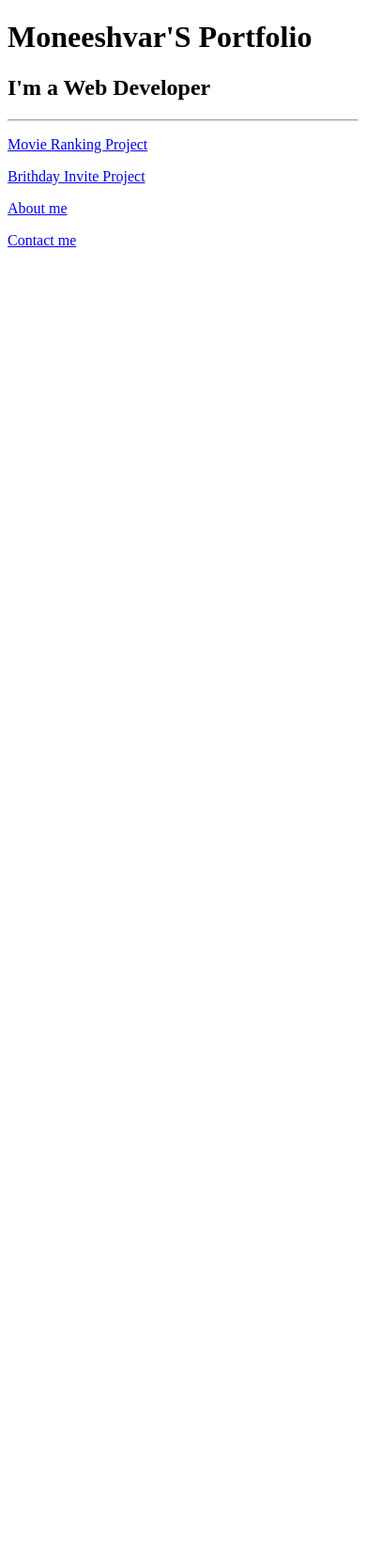
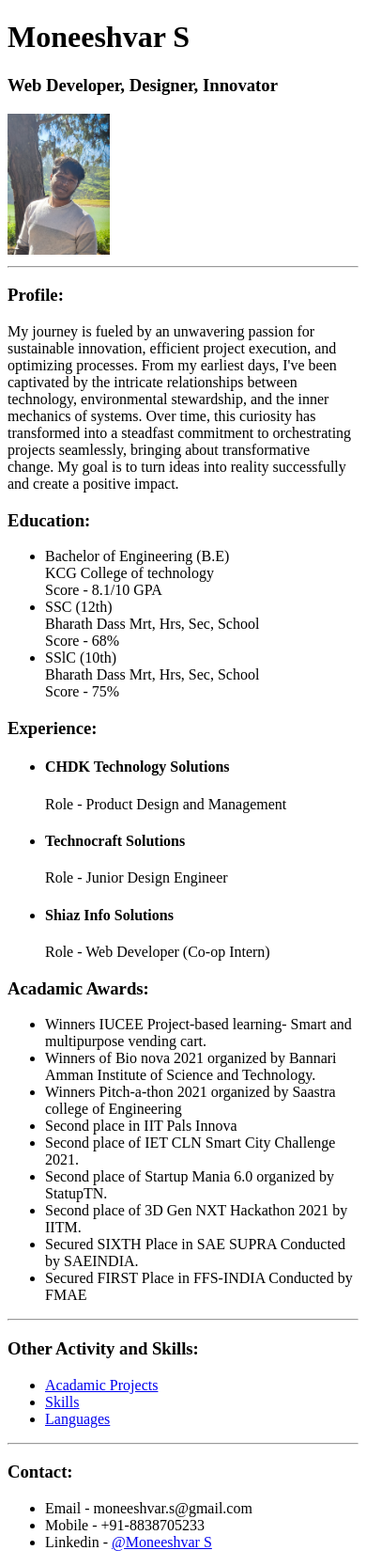
Before and after one commit to Bornzee/html-Portfolio, a plain HTML site: page index.html in a window 390 px wide. Shown: the whole page at 94% size. Before the commit the page ends 844 px from the top, so only its background shows below. Drawn offline with Linux system fonts and the light colour scheme.

Commit message:
Add files via upload

```diff
--- a/index.html
+++ b/index.html
@@ -1,32 +1,88 @@
-<!-- TODO 1: Create the HTML Boilerplate -->
-
-<!-- TODO 2: Add Your previous projects' HTML into the public folder -->
-
-<!-- TODO 3: Take screenshots of your project previews and add the images to the images folder -->
-
-<!-- TODO 4: Add titles/subtitles etc. -->
-
-<!-- TODO 5: Add a link to the project pages -->
-
-<!-- TODO 6: Add images to show the project previews
-HINT for TODO 6: You can use the height attribute set to 200 to make the image smaller:
-https://developer.mozilla.org/en-US/docs/Web/HTML/Element/img#attr-height -->
-
-<!-- TODO 7: Add the Contact Me and About Me page links -->
 <!DOCTYPE html>
 <html lang="en">
 <head>
     <meta charset="UTF-8">
     <meta name="viewport" content="width=device-width, initial-scale=1.0">
-    <title>PortFolio</title>
-    <h1>Moneeshvar'S Portfolio</h1>
-    <h2>I'm a Web Developer</h2>
-    <hr />
+    <title>Moneeshvar</title>
+    <h1>Moneeshvar S</h1>
+    <h3>Web Developer, Designer, Innovator</h3>
+    <img src="./6.jpg" height="150" alt="Moneeshvar portrat pic">
+    <hr>
+
 </head>
 <body>
-    <p><a href="./public/movie-ranking.html">Movie Ranking Project</a></p>
-    <p><a href="./public/birthday-invite.html">Brithday Invite Project</a></p>
-    <p><a href="./public/about.html">About me</a></p>
-    <p><a href="./public/contact.html">Contact me</a></p>
+    <h3>Profile:</h3>
+    <p>My journey is fueled by an unwavering passion for sustainable innovation, efficient project execution, and
+        optimizing processes. From my earliest days, I've been captivated by the intricate relationships between
+        technology, environmental stewardship, and the inner mechanics of systems. Over time, this curiosity has
+        transformed into a steadfast commitment to orchestrating projects seamlessly, bringing about transformative
+        change. My goal is to turn ideas into reality successfully and create a positive impact.
+        </p>
+    <h3>Education:</h3>
+    <ul>
+        <li>Bachelor of Engineering (B.E)<br />
+            KCG College of technology<br />
+            Score - 8.1/10 GPA
+        </li>
+        <li>SSC (12th)<br />
+            Bharath Dass Mrt, Hrs, Sec, School<br />
+            Score - 68%
+        </li>
+        <li>SSlC (10th)<br />
+            Bharath Dass Mrt, Hrs, Sec, School<br />
+            Score - 75%
+        </li>
+    </ul>
+    <h3>Experience:</h3>
+    <Ul>
+        <li><h4>CHDK Technology Solutions</h4>
+            Role - Product Design and Management
+        </li>
+        <li><h4>Technocraft Solutions</h4>
+            Role - Junior Design Engineer
+        </li>
+        <li><h4>Shiaz Info Solutions</h4>
+            Role - Web Developer (Co-op Intern)
+        </li>
+    </Ul>
+    <h3>Acadamic Awards:</h3>
+    <ul>
+        <li>Winners IUCEE Project-based
+            learning- Smart and
+            multipurpose vending cart.</li>
+        <li>Winners of Bio nova 2021
+            organized by Bannari Amman
+            Institute of Science and
+            Technology.</li>
+        <li>Winners Pitch-a-thon 2021
+            organized by Saastra college of
+            Engineering</li>
+        <li>Second place in IIT Pals Innova</li>
+        <li>Second place of IET CLN Smart
+            City Challenge 2021.
+            </li>
+        <li> Second place of Startup Mania 6.0
+            organized by StatupTN.</li>
+        <li>Second place of 3D Gen NXT
+            Hackathon 2021 by IITM.</li>
+        <li>Secured SIXTH Place in SAE
+            SUPRA Conducted by SAEINDIA.</li>
+        <li>Secured FIRST Place in FFS-INDIA Conducted by FMAE</li>
+    </ul>
+    <hr />
+    <h3>Other Activity and Skills:</h3>
+    <ul>
+        <li><a href="./Acadamic Projects.html">Acadamic Projects</a></li>
+        <li><a href="./Skill.html">Skills</a></li>
+        <li><a href="./Languages.html">Languages</a></li>
+    </ul>
+    <hr />
+    <h3>Contact:</h3>
+    <ul>
+        <li>Email - moneeshvar.s@gmail.com</li>
+        <li>Mobile - +91-8838705233</li>
+        <li>Linkedin - <a href="linkedin.com/in/moneeshvar-s-b601931b9">@Moneeshvar S</a></li>
+    </ul>
+
 </body>
 </html>
```
Also changed, not shown: Acadamic Projects.html (added, +35 -0 lines), Languages.html (added, +16 -0 lines), Skill.html (added, +16 -0 lines), 6.jpg (added).
